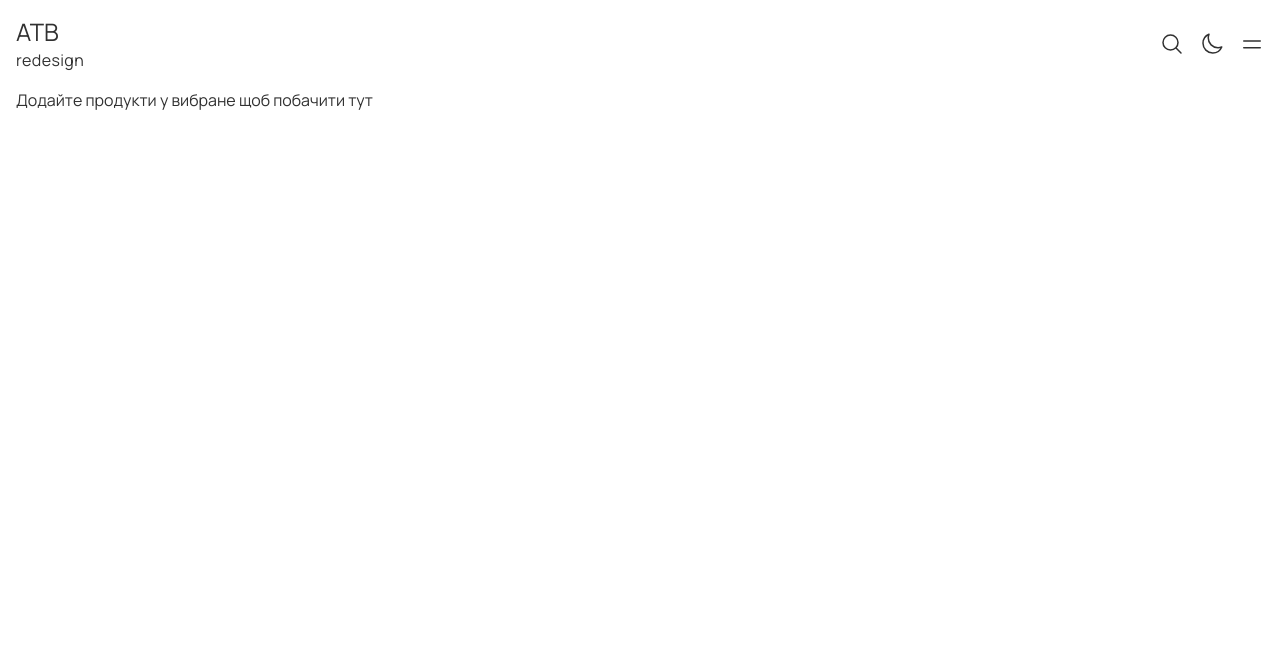
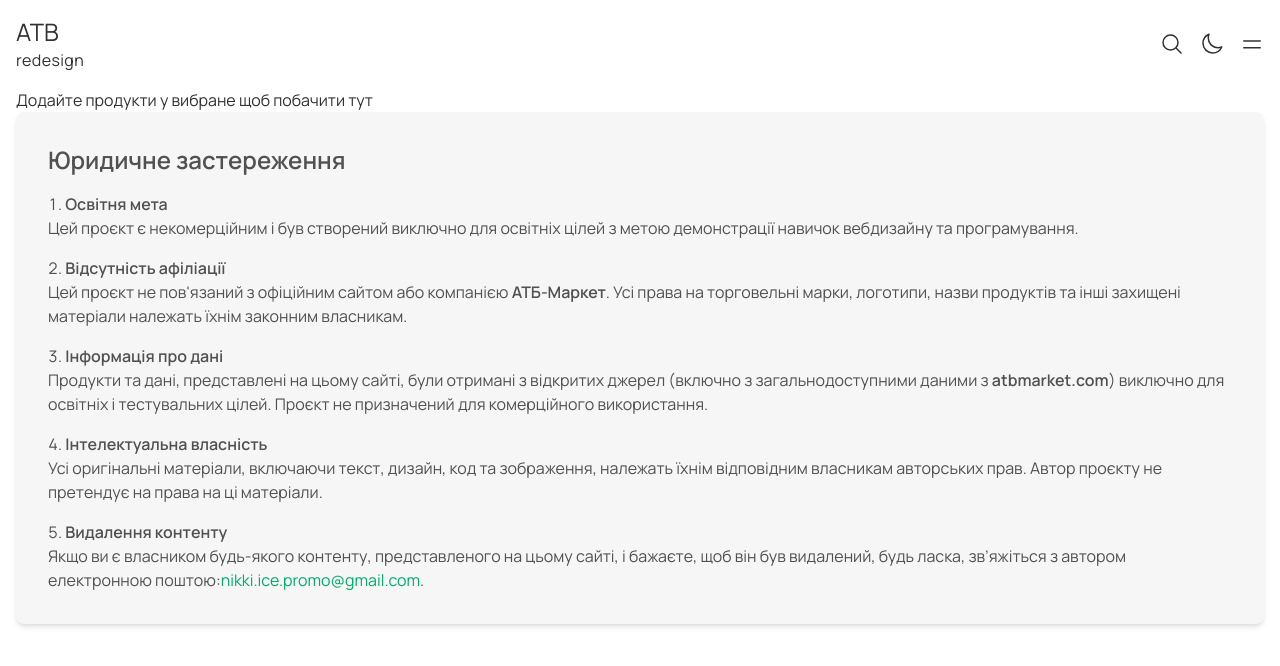
Before and after one commit to NikolayOstras/atb-redesign, a React (Vite) app: page / in a window 1280 px wide. Shown: the top 666 px of the page. Built offline with nearby package versions, Linux system fonts and the light colour scheme; no server answers; the database is empty.

Commit message:
fix legal notice show

```diff
--- a/src/pages/home/Home.tsx
+++ b/src/pages/home/Home.tsx
@@ -46,7 +46,12 @@ export function Home() {
 	}
 
 	if (favoriteProducts.length === 0) {
-		return <div>Додайте продукти у вибране щоб побачити тут</div>
+		return (
+			<>
+				<div>Додайте продукти у вибране щоб побачити тут</div>
+				<LegalNotice />
+			</>
+		)
 	}
 
 	return (
```
